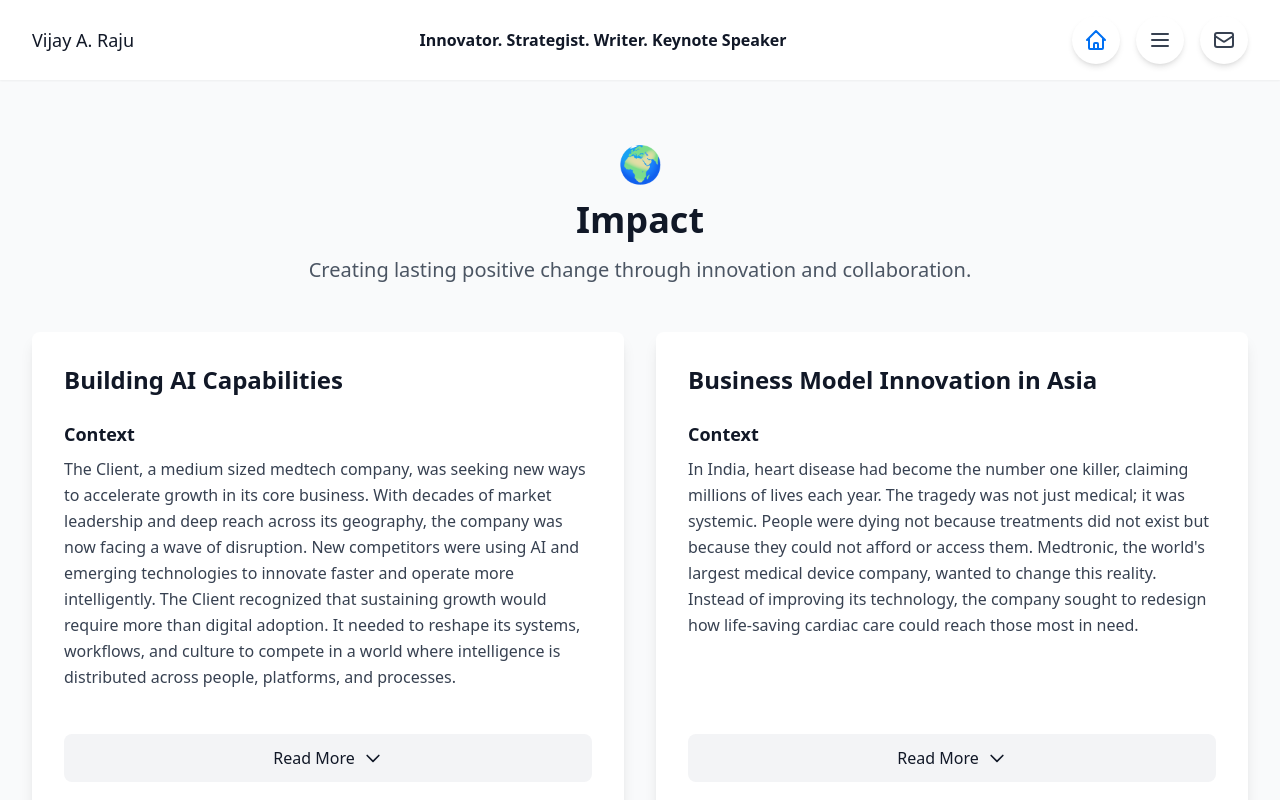
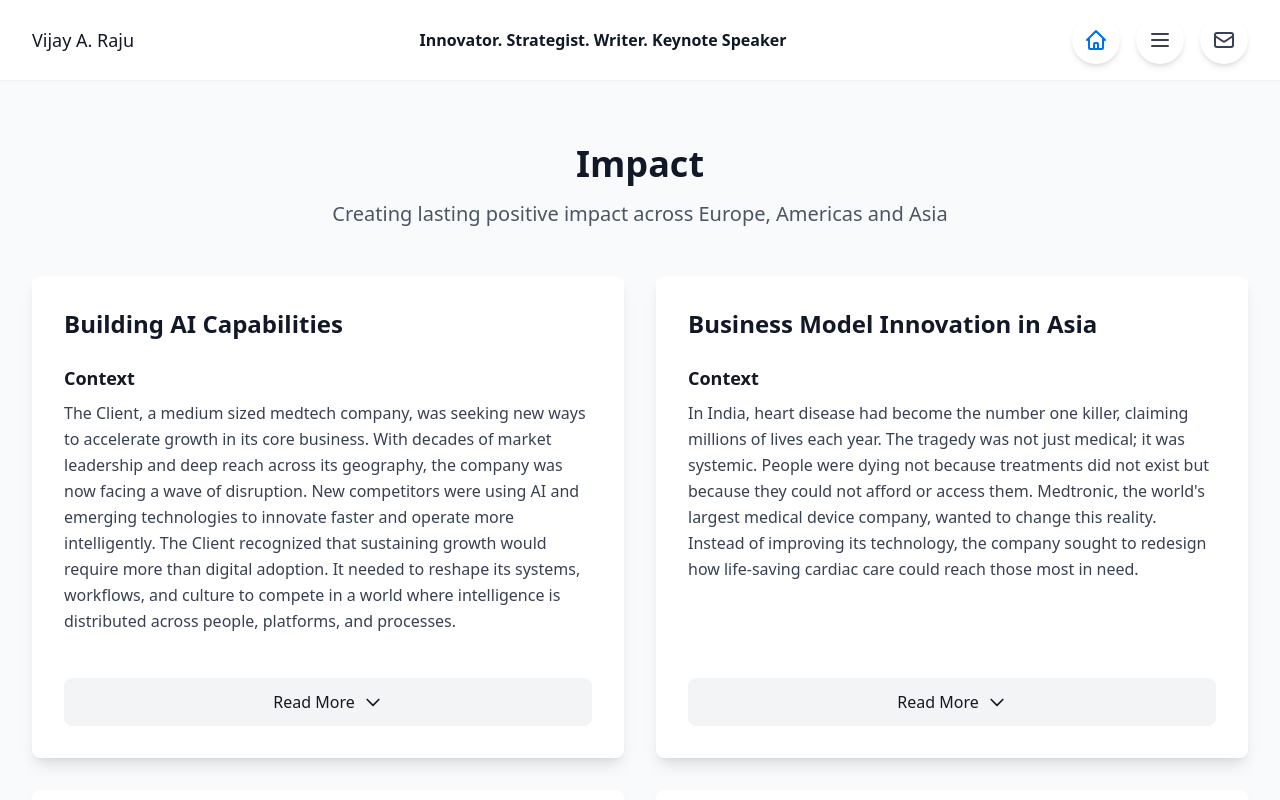
Before and after one commit to Wijay000/draft, a Next.js app: page /impact in a window 1280 px wide. Shown: the top 800 px of the page. Built offline with nearby package versions, Linux system fonts and the light colour scheme.

Commit message:
refactor(impact): remove globe icon and update subtitle text

```diff
--- a/pages/impact.js
+++ b/pages/impact.js
@@ -195,12 +195,11 @@ export default function Impact() {
         animate={{ opacity: 1, y: 0 }}
         className="text-center mb-12"
       >
-        <div className="text-4xl mb-4">🌍</div>
         <h1 className="text-4xl font-bold text-gray-900 mb-4">
           Impact
         </h1>
         <p className="text-xl text-gray-600 max-w-3xl mx-auto">
-          Creating lasting positive change through innovation and collaboration.
+          Creating lasting positive impact across Europe, Americas and Asia
         </p>
       </motion.div>
 
```
